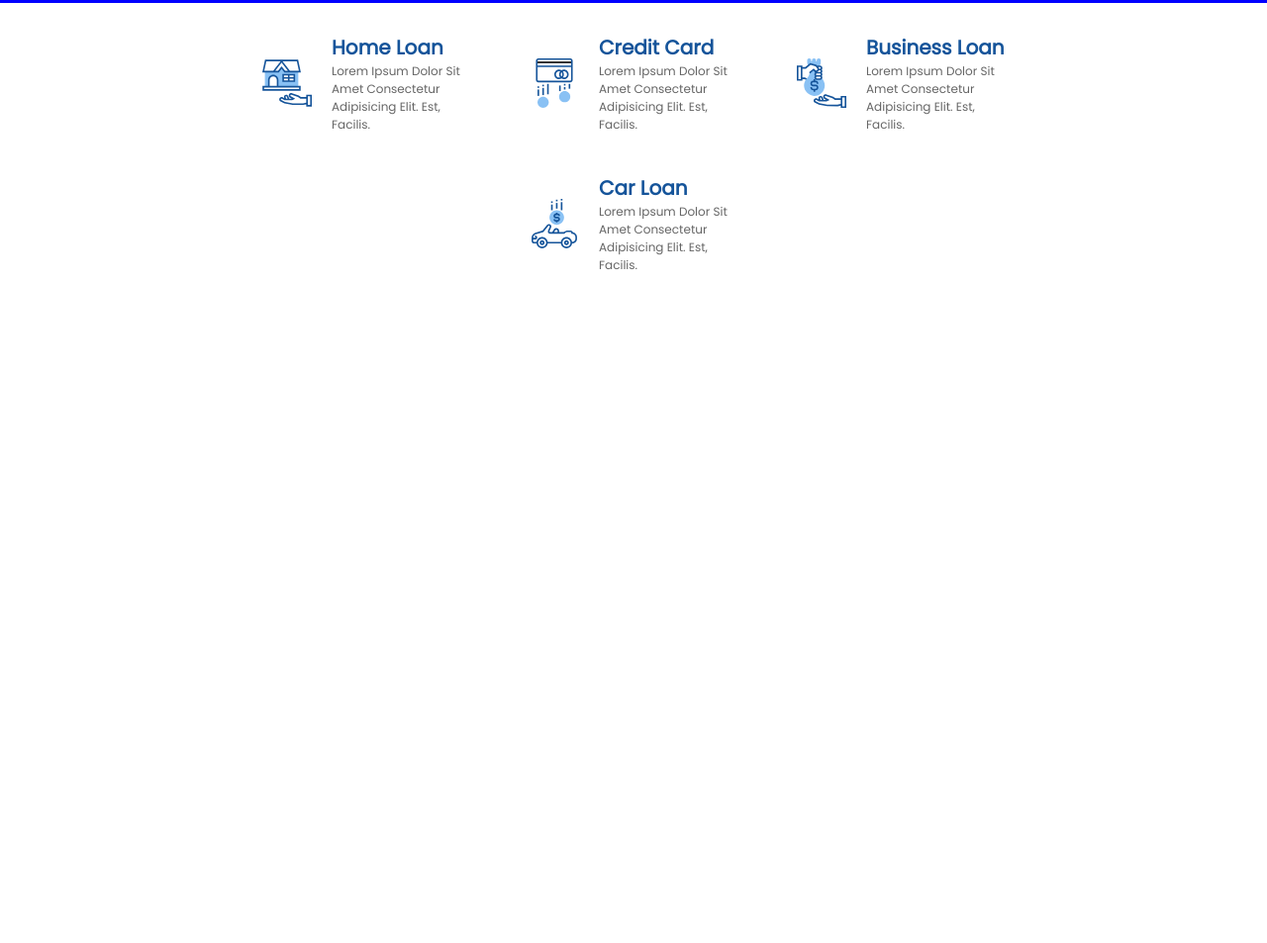
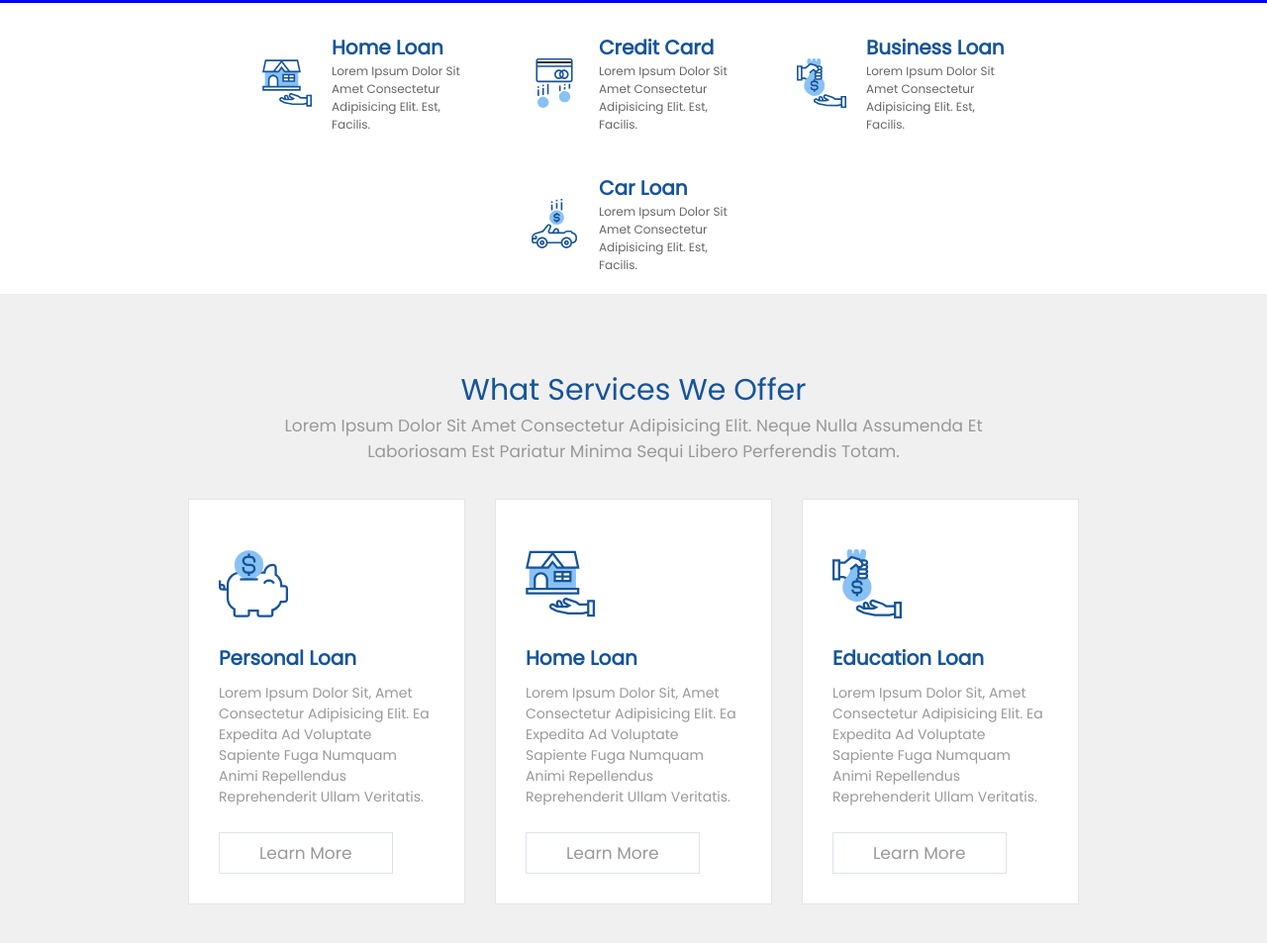
Before and after one commit to duyvo689/web-desing-business, a plain HTML site: page index.html in a window 1280 px wide. Shown: the part 597-1550 px from the top of the page at 99% size. Before the commit the page ends 894 px from the top, so only its background shows below. Drawn offline with nearby package versions, Linux system fonts and the light colour scheme.

Commit message:
service setion

```diff
--- a/css/style.css
+++ b/css/style.css
@@ -44,6 +44,21 @@ section {
 .btn:hover {
     background: #f0f0f0;
     color     : var(--blue);
+}
+
+.heading {
+    text-align : center;
+    color      : var(--blue);
+    font-size  : 3rem;
+    font-weight: normal;
+}
+
+.description {
+    font-size : 1.7rem;
+    text-align: center;
+    color     : #999;
+    width     : 80rem;
+    margin    : 0 auto;
 }
 
 header {
@@ -174,10 +189,45 @@ header .navbar ul li a:hover {
     color    : #666;
 }
 
+.service {
+    background: #f0f0f0;
+}
 
+.service .box-container {
+    display        : flex;
+    align-items    : center;
+    justify-content: center;
+    flex-wrap      : wrap;
+    padding        : 2rem 0;
+}
 
+.service .box-container .box {
+    background: #fff;
+    border    : 0.1rem solid rgba(0, 0, 0, .1);
+    width     : 28rem;
+    padding   : 3rem;
+    margin    : 1.5rem;
+}
 
+.service .box-container .box:hover {
+    box-shadow: 0 1rem 2rem rgba(0, 0, 0, .1);
+}
 
+.service .box-container .box img {
+    width : 7rem;
+    margin: 2rem 0;
+}
+
+.service .box-container .box h3 {
+    font-size: 2rem;
+    color    : var(--blue);
+}
+
+.service .box-container .box p {
+    font-size: 1.4rem;
+    color    : #999;
+    padding  : 1rem 0;
+}
 
 
 
@@ -195,6 +245,12 @@ header .navbar ul li a:hover {
 @media (max-width:990px) {
     html {
         font-size: 55%;
+    }
+
+    .description {
+        padding  : 1rem;
+        width    : auto;
+        font-size: 1.5rem;
     }
 }
 
--- a/index.html
+++ b/index.html
@@ -83,6 +83,41 @@
     </section>
     <!-- icon section end-->
     <!-- Servire section -->
+    <section class="service" id="service">
+
+        <h1 class="heading">what services we offer</h1>
+        <p class="description">Lorem ipsum dolor sit amet consectetur adipisicing elit. Neque nulla assumenda et
+            laboriosam est pariatur minima sequi libero perferendis totam.</p>
+
+        <div class="box-container">
+
+            <div class="box">
+                <img src="images/icon5.svg" alt="">
+                <h3>personal loan</h3>
+                <p>Lorem ipsum dolor sit, amet consectetur adipisicing elit. Ea expedita ad voluptate sapiente fuga
+                    numquam animi repellendus reprehenderit ullam veritatis.</p>
+                <a href="#" class="btn">learn more</a>
+            </div>
+
+            <div class="box">
+                <img src="images/icon1.svg" alt="">
+                <h3>home loan</h3>
+                <p>Lorem ipsum dolor sit, amet consectetur adipisicing elit. Ea expedita ad voluptate sapiente fuga
+                    numquam animi repellendus reprehenderit ullam veritatis.</p>
+                <a href="#" class="btn">learn more</a>
+            </div>
+
+            <div class="box">
+                <img src="images/icon3.svg" alt="">
+                <h3>education loan</h3>
+                <p>Lorem ipsum dolor sit, amet consectetur adipisicing elit. Ea expedita ad voluptate sapiente fuga
+                    numquam animi repellendus reprehenderit ullam veritatis.</p>
+                <a href="#" class="btn">learn more</a>
+            </div>
+
+        </div>
+
+    </section>
     <!-- Servire section end -->
 
 
```
